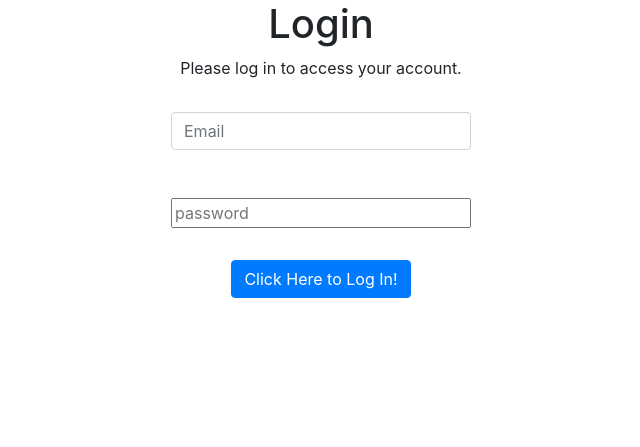
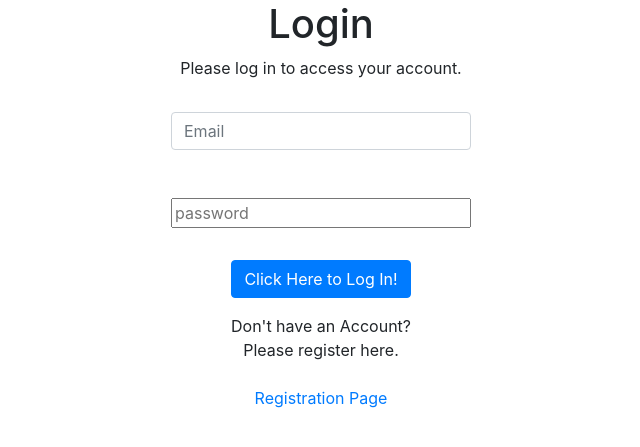
Before and after one commit to Kershia1/tinyapp, a Node server app: page /login in a window 1280 px wide. Shown: the top 447 px of the page, without its empty margins (319-959 px from the left). Run offline with Node 20, Linux system fonts and the light colour scheme; some libraries are stand-ins or nearby versions.

Commit message:
Added a margin to the Click here to login button on login page. Much easier for the user to read and navigate.

```diff
--- a/server.js
+++ b/server.js
@@ -318,11 +318,6 @@ app.get('/u/:id', (req, res) => {
 //PAGE RENDERING
 /////////////////////////////////////////////////
 
-//render the registration route for users default landing page
-// app.get('/', (req, res) => {
-//   res.redirect('/urls_register');
-// });
-
 //render the login route for users
 app.get('/login', (req, res) => {
   const templateVars = {
--- a/views/urls_login.ejs
+++ b/views/urls_login.ejs
@@ -27,9 +27,13 @@ crossorigin="anonymous"
 <label for="userPassword"></label>
 <input type="password" id="userPassword" name="userPassword" placeholder="password" autocomplete="on" style="width: 300px; margin: 1em">
 </div>
-<div class="d-flex justify-content-center">
+<div class="d-flex justify-content-center mb-3">
 <button type="submit" class="btn btn-primary">Click Here to Log In!</button>
 </div>
+
+<p class="text-center">Don't have an Account? <br> Please register here.</p>
+<a class=" text-center nav-item nav-link" href="/urls_register">Registration Page</a>
+
 </form>
 </body>
 </html>
```
